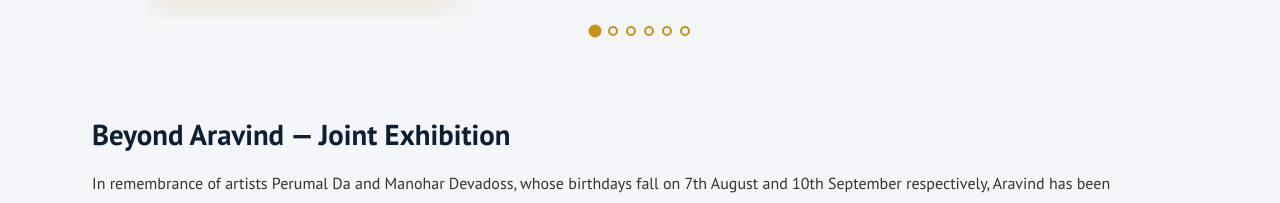
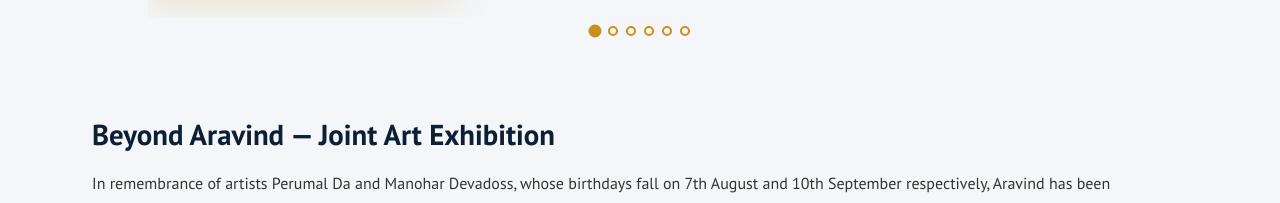
Before and after one commit to dharshini2003a/Activity-Report, a React (Vite) app: page /#/highlights in a window 1280 px wide. Shown: the part 3161-3364 px from the top of the page. Built offline with nearby package versions, Linux system fonts and the light colour scheme.

Commit message:
Updated activity report

```diff
--- a/src/pages/Highlights.jsx
+++ b/src/pages/Highlights.jsx
@@ -107,7 +107,7 @@ const ACHIEVEMENTS_CARDS = [
 
 const ORATION_EVENT_2 = {
   id: "art-exhibition",
-  title: "Beyond Aravind — Joint  Exhibition",
+  title: "Beyond Aravind — Joint Art Exhibition",
   description: "In remembrance of artists Perumal Da and Manohar Devadoss, whose birthdays fall on 7th August and 10th September respectively, Aravind has been celebrating their legacies through exhibitions under the theme “Art that Inspires.” The exhibition organised at Aravind-Madurai on 12-16 August 2025 engaged schoolchildren, college students, and the public, encouraging them to appreciate artworks that honour Madurai's notable monuments and capture the beauty of nature.",
   photos: [
     { id: 1, image: "Edit_2025_8_Art Exhibition_Perumalda&Manohar (8) copy.webp", fallbackBg: "#0d2d3a", caption: "Ariaravelan inaugurating the art exhibition of Perumal Da and Manohar Devadoss" },
```
